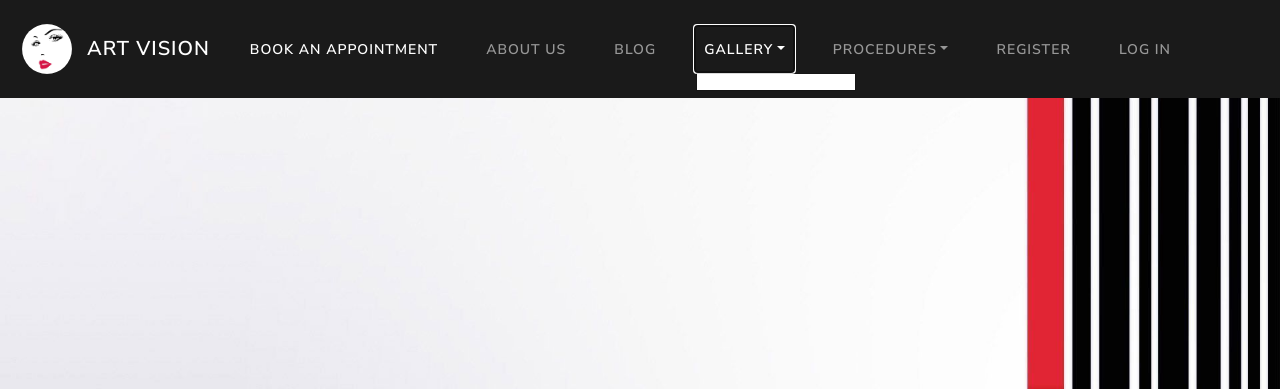
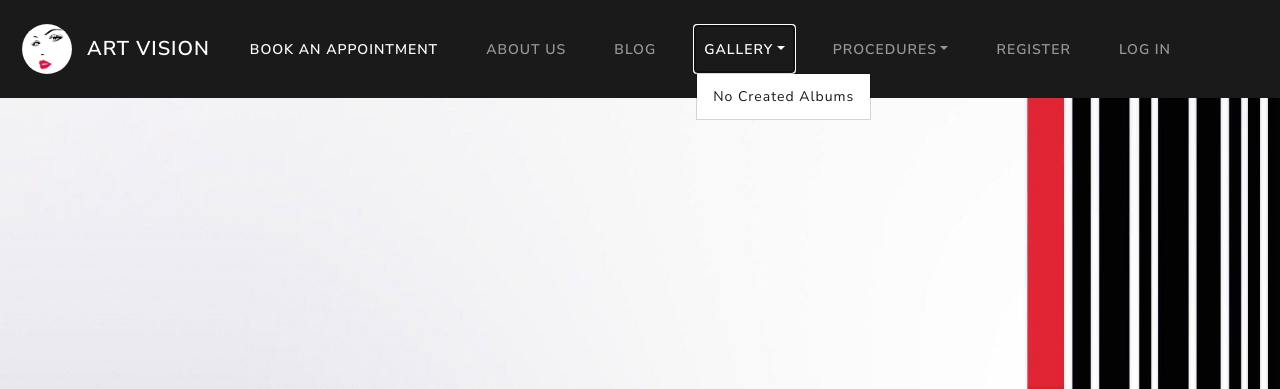
Before and after one commit to momchilantonov/ArtVision, a Django app: page / in a window 1280 px wide, after a click on "GALLERY". Shown: the top 389 px of the page. Run offline with Django 3.2, Linux system fonts and the light colour scheme; data that the repository does not hold is empty; some libraries are stand-ins or nearby versions.

Commit message:
create template tags and use them for navbar dropdown menu

```diff
--- /dev/null
+++ b/art_vision/core/templatetags/navbar.py
@@ -0,0 +1,22 @@
+from art_vision.gallery.models import Album
+from art_vision.core.views import get_all_objs
+from django import template
+
+
+register = template.Library()
+
+
+@register.inclusion_tag('core/albums_dropdown.html')
+def show_albums_dropdown():
+    return {'albums': get_all_objs(Album)}
+
+
+
+
+# @register.inclusion_tag('core/procedures_dropdown.html')
+# def show_procedures_dropdown():
+#     procedures = get_all_objs(Procedure)
+#     context = {
+#         'procedures': procedures
+#     }
+#     return context
--- a/art_vision/core/views.py
+++ b/art_vision/core/views.py
@@ -15,10 +15,4 @@ def get_first_obj(obj):
 
 
 def home_page(req):
-    albums = get_all_objs(Album)
-    # procedures = get_all_objs(Procedure)
-    context = {
-        'albums': albums,
-        # 'procedures': procedures,
-    }
-    return render(req, 'core/home_page.html', context)
+    return render(req, 'core/home_page.html')
--- a/art_vision/urls.py
+++ b/art_vision/urls.py
@@ -23,7 +23,7 @@ urlpatterns = [
     path('admin/', admin.site.urls),
     path('', include('art_vision.core.urls')),
     path('gallery/', include('art_vision.gallery.urls')),
-]
+] + static(settings.MEDIA_URL, document_root=settings.MEDIA_ROOT)
 
-if settings.DEBUG:
-    urlpatterns += static(settings.MEDIA_URL, document_root=settings.MEDIA_ROOT)
+# if settings.DEBUG:
+#     urlpatterns += static(settings.MEDIA_URL, document_root=settings.MEDIA_ROOT)
--- a/static/css/custom_style.css
+++ b/static/css/custom_style.css
@@ -18,5 +18,6 @@ body {
     background-image: url('/static/imgs/background_img.jpg');
     background-repeat: no-repeat;
     background-size: 100%;
-    background-attachment: fixed;
+    background-attachment:fixed;
+
 }
--- /dev/null
+++ b/templates/core/albums_dropdown.html
@@ -0,0 +1,7 @@
+{% if albums %}
+    {% for album in albums %}
+        <a class="dropdown-item" href="{% url 'get album' album.id %} ">{{ album.title }}</a>
+    {% endfor %}
+{% else %}
+    <a class="dropdown-item" href="#">No Created Albums</a>
+{% endif %}
--- a/templates/core/base.html
+++ b/templates/core/base.html
@@ -1,4 +1,5 @@
 {% load static %}
+{% load navbar %}
 <!doctype html>
 <html lang="en">
   <head>
@@ -37,9 +38,7 @@
                   <li class="nav-item dropdown">
                       <a class="nav-link dropdown-toggle" data-bs-toggle="dropdown" href="#" role="button" aria-haspopup="true" aria-expanded="false">Gallery</a>
                       <div class="dropdown-menu">
-                          {% for album in albums %}
-                          <a class="dropdown-item" href="{% url 'get album' album.id %} ">{{ album.title }}</a>
-                          {% endfor %}
+                        {% show_albums_dropdown %}
                       </div>
                   </li>
                   <li class="nav-item dropdown">
@@ -62,6 +61,7 @@
           </div>
       </div>
   </nav>
+
   {% block content %}
   {% endblock %}
   <script src="https://cdn.jsdelivr.net/npm/bootstrap@5.0.2/dist/js/bootstrap.bundle.min.js" integrity="sha384-MrcW6ZMFYlzcLA8Nl+NtUVF0sA7MsXsP1UyJoMp4YLEuNSfAP+JcXn/tWtIaxVXM" crossorigin="anonymous"></script>
--- a/templates/gallery/show_album.html
+++ b/templates/gallery/show_album.html
@@ -1,4 +1,7 @@
 {% extends 'core/base.html' %}
+{% block content %}
 {% for image in images %}
-    {{ image.title }}
+    <h5>{{ image.title }}</h5>
+    <img src="{{ image.url }}" alt="img">
 {% endfor %}
+{% endblock %}
```
Also changed, not shown: templates/core/procedures_dropdown.html (added, +7 -0 lines), art_vision/core/templatetags/__init__.py (added).
